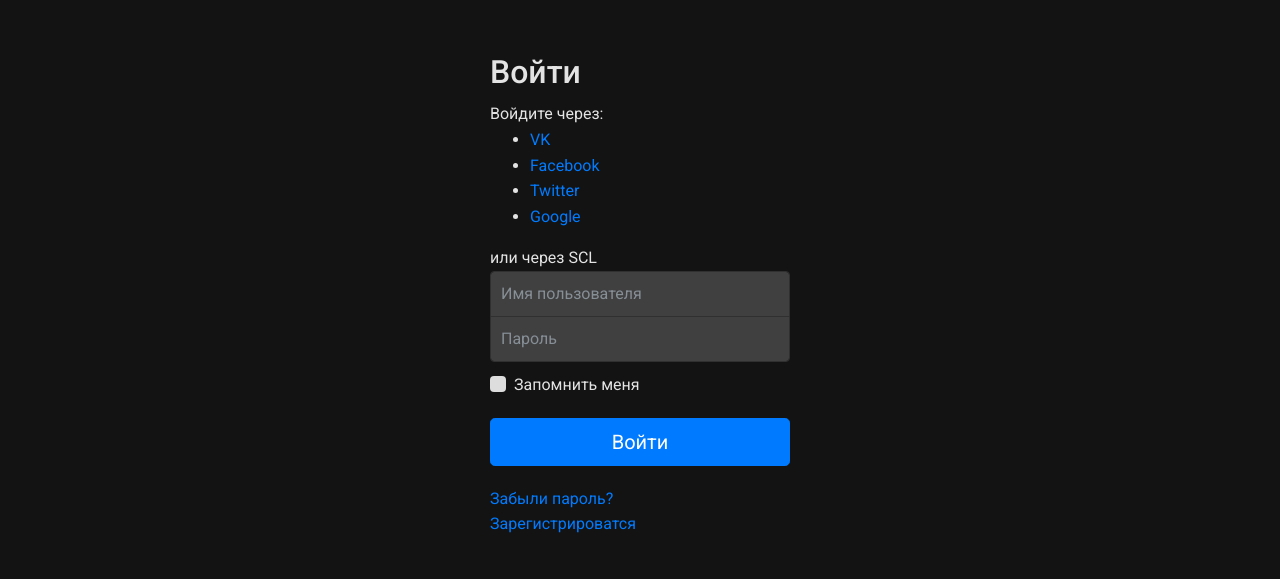
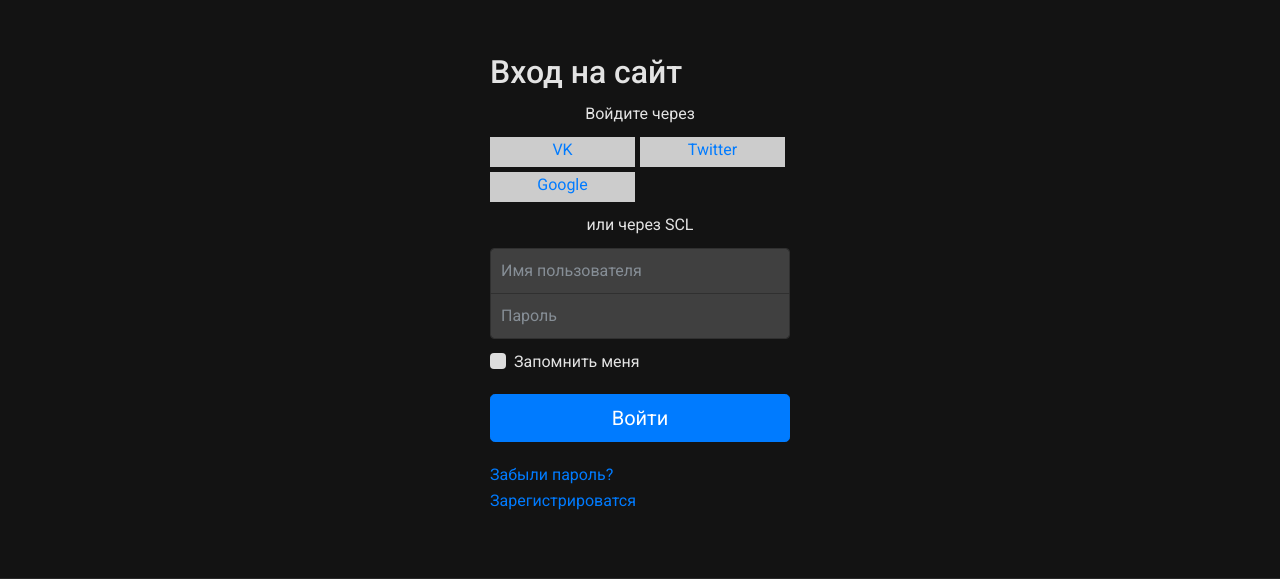
Before and after one commit to ModPhoenix/SCL, a Django app: page /accounts/login/ in a window 1280 px wide. Shown: the part 58-637 px from the top of the page. Run offline with Django 3.2, Linux system fonts and the light colour scheme; some libraries are stand-ins or nearby versions.

Commit message:
Статические страницы и стили

```diff
--- a/scl/settings.py
+++ b/scl/settings.py
@@ -41,6 +41,7 @@ INSTALLED_APPS = [
     'django.contrib.redirects',
     'django.contrib.humanize',
     'django.contrib.sitemaps',
+    'django.contrib.flatpages',
     'mptt',
     'debug_toolbar',
     'imagekit',
@@ -49,7 +50,7 @@ INSTALLED_APPS = [
     'allauth.account',
     'allauth.socialaccount',
     'allauth.socialaccount.providers.vk',
-    'allauth.socialaccount.providers.facebook',
+    #'allauth.socialaccount.providers.facebook',
     'allauth.socialaccount.providers.twitter',
     'allauth.socialaccount.providers.google',
     'blog',
--- a/scl/urls.py
+++ b/scl/urls.py
@@ -19,6 +19,8 @@ from django.contrib import admin
 from django.conf.urls.static import static
 from django.contrib.sitemaps.views import sitemap
 
+from django.contrib.flatpages.views import flatpage
+
 from blog.models import PostSitemap
 
 sitemaps = {
@@ -36,7 +38,8 @@ urlpatterns = [
     url(r'^', include('attachments.urls', namespace='attachments')),
     url(r'^admin/', admin.site.urls),
     url(r'^sitemap\.xml$', sitemap, {'sitemaps': sitemaps},
-    name='django.contrib.sitemaps.views.sitemap')
+    name='django.contrib.sitemaps.views.sitemap'),
+     url(r'^about/$', flatpage, {'url': '/about/'}, name='about'),
 ]
 
 if settings.DEBUG:
--- a/static/css/main.css
+++ b/static/css/main.css
@@ -271,7 +271,54 @@ nav .btn-create {
   border-top-left-radius: 0;
   border-top-right-radius: 0;
 }
+
+.signin-social-text {
+  margin-bottom: 10px;
+  text-align: center;
+}
+
+.login-or {
+  margin-bottom: 10px;
+  text-align: center;
+}
+
+.socialaccount_providers {
+  padding: 0;
+  list-style: none;
+  margin-bottom: 5px;
+}
+
+.socialaccount_providers li:nth-child(odd) {
+  margin-right: 5px;
+}
+
+.socialaccount_providers li {
+  display: block;
+  float: left;
+  height: 30px;
+  width: calc(50% - 5px);
+  margin-bottom: 5px;
+}
+
+a.socialaccount_provider {
+  display: block;
+  height: 30px;
+  width: 100%;
+  background-color: #ccc;
+  margin-bottom: 10px;
+  text-align: center;
+}
+
 /* Signin end */
+
+/* Flatpage start */
+
+.flatpage {
+  background-color: #292929;
+  padding: 30px 40px;
+}
+
+/* Flatpage end */
 
 /* Article start */
 
--- a/templates/account/login.html
+++ b/templates/account/login.html
@@ -9,16 +9,16 @@
 <div class="container">
 
 <form class="login form-signin" method="POST" action="{% url 'account_login' %}">
-<h2 class="form-signin-heading">{% trans "Sign In" %}</h2>
+<h2 class="form-signin-heading">Вход на сайт</h2>
 
 {% get_providers as socialaccount_providers %}
 
 {% if socialaccount_providers %}
-<p>Войдите через:</p>
+<p class="signin-social-text">Войдите через</p>
 
 <div class="socialaccount_ballot">
 
-  <ul class="socialaccount_providers">
+  <ul class="socialaccount_providers clearfix">
     {% include "socialaccount/snippets/provider_list.html" with process="login" %}
   </ul>
 
--- a/templates/footer.html
+++ b/templates/footer.html
@@ -3,7 +3,7 @@
         <div class="row">
             <div class="col-md-12 nav-footer">
                 <div class="footer-links">
-                    <a href="#">О Проекте</a>
+                    <a href="/about/">О Проекте</a>
                     <a href="#">Вакансии</a>
                 </div>
                 <div class="footer-contact">
```
Also changed, not shown: templates/flatpages/default.html (added, +16 -0 lines).
